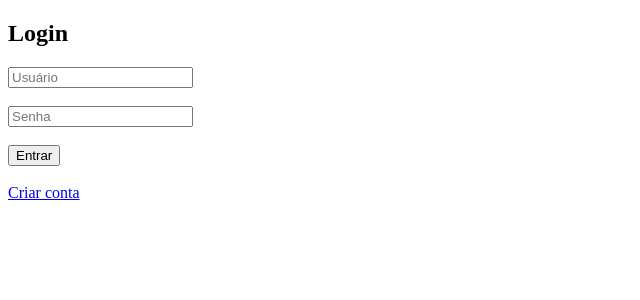
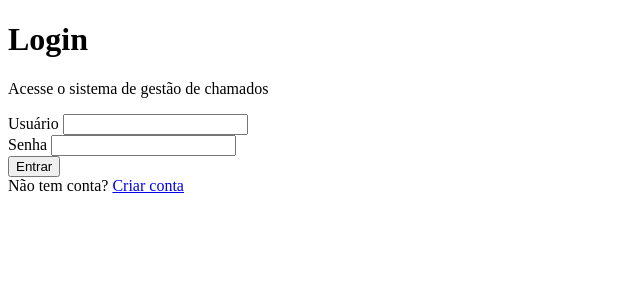
Before and after one commit to clawdyno0-png/sistema-chamados, a Flask app: page /login in a window 1280 px wide. Shown: the top 300 px of the page, without its empty margins (0-640 px from the left). Run offline with Flask 3, Linux system fonts and the light colour scheme.

Commit message:
Update login.html

```diff
--- a/templates/login.html
+++ b/templates/login.html
@@ -1,27 +1,51 @@
 <!DOCTYPE html>
-<html>
+<html lang="pt-BR">
 <head>
-<title>Login</title>
+<meta charset="UTF-8">
+<title>Login - Sistema de Chamados</title>
+
+<link rel="stylesheet" href="{{ url_for('static', filename='style.css') }}">
+
 </head>
+
 <body>
 
-<h2>Login</h2>
+<div class="auth-wrapper">
+
+<div class="auth-card">
+
+<h1>Login</h1>
+
+<p>Acesse o sistema de gestão de chamados</p>
 
 <form method="POST">
 
-<input type="text" name="username" placeholder="Usuário" required>
-<br><br>
+<div class="form-group">
+<label>Usuário</label>
+<input class="form-control" type="text" name="username" required>
+</div>
 
-<input type="password" name="password" placeholder="Senha" required>
-<br><br>
+<div class="form-group">
+<label>Senha</label>
+<input class="form-control" type="password" name="password" required>
+</div>
 
-<button type="submit">Entrar</button>
+<button class="btn" type="submit">
+Entrar
+</button>
 
 </form>
 
-<br>
+<div class="auth-footer">
 
+Não tem conta?
 <a href="/register">Criar conta</a>
+
+</div>
+
+</div>
+
+</div>
 
 </body>
 </html>
```
